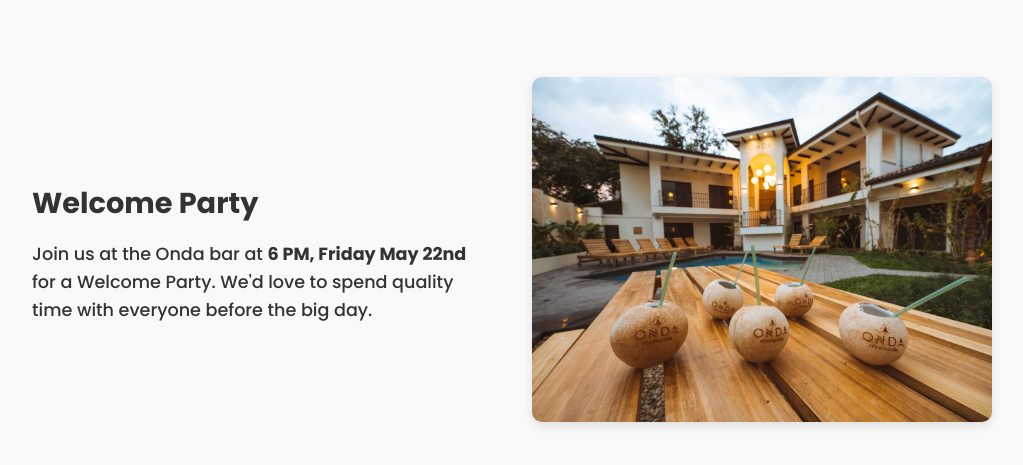
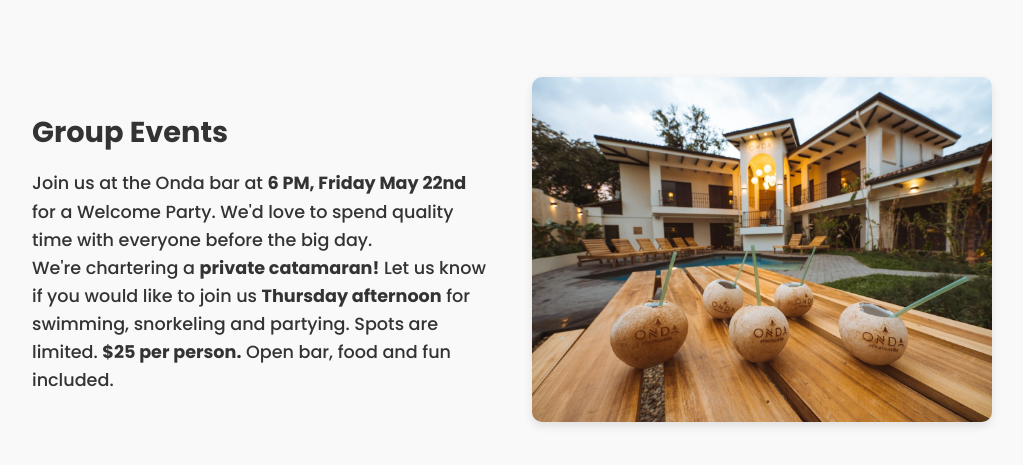
Before and after one commit to Nicoleh102/COSTARICA, a plain HTML site: page venue.html in a window 1280 px wide. Shown: the part 1707-2172 px from the top of the page, without its empty margins (128-1151 px from the left). Drawn offline with Linux system fonts and the light colour scheme.

Commit message:
Update venue.html

```diff
--- a/venue.html
+++ b/venue.html
@@ -317,8 +317,11 @@
 
   <div class="info-block fade-in">
     <div class="info-text">
-      <h3>Welcome Party</h3>
+      <h3>Group Events</h3>
       <p>Join us at the Onda bar at <strong>6 PM, Friday May 22nd</strong> for a Welcome Party. We'd love to spend quality time with everyone before the big day.</p>
+      <p></p>
+      <p>We're chartering a <strong>private catamaran!</strong> Let us know if you would like to join us <strong>Thursday afternoon</strong> for swimming, snorkeling and partying.
+      Spots are limited. <strong>$25 per person.</strong> Open bar, food and fun included.</p>
     </div>
     <div class="info-img">
       <img src="onda3.jpeg" alt="Onda bar photo">
```
